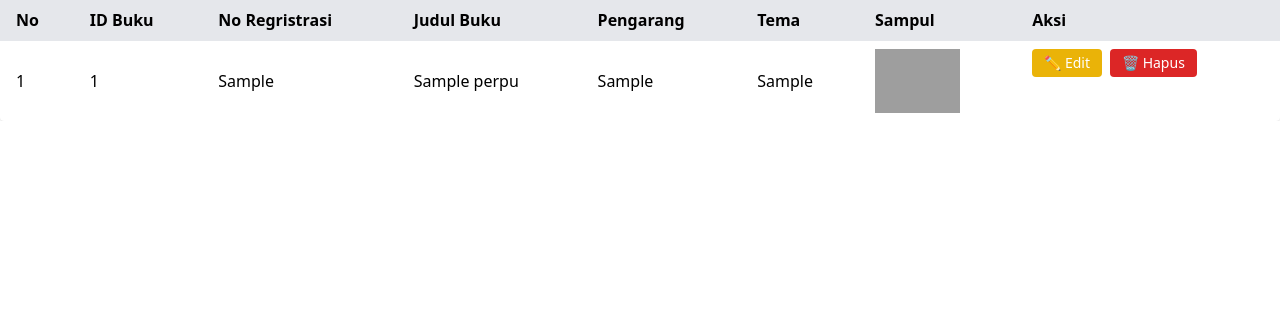
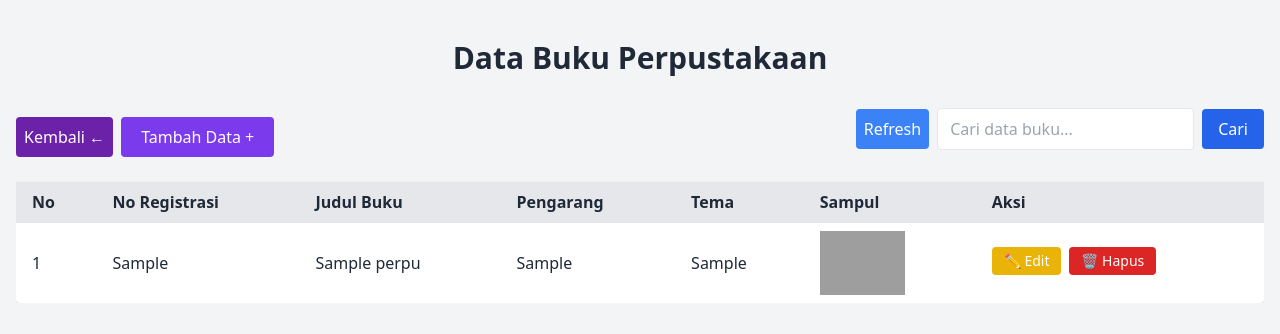
Before and after one commit to DaffaGalang/belajar_PHP, a PHP site: page /perpus.php in a window 1280 px wide. Shown: the top 334 px of the page. Run offline with PHP 8.4, Linux system fonts and the light colour scheme; tables that the repository leaves empty or names only in its code hold one stand-in row (values such as "Sample post"); some libraries are stand-ins or nearby versions; grey boxes are pictures that could not be loaded.

Commit message:
pertama 17 juli

```diff
--- a/koneksi/koneksi.php
+++ b/koneksi/koneksi.php
@@ -6,6 +6,16 @@ $db = "phpdasar";
 
 $koneksi = mysqli_connect($host, $user, $pass, $db);
 
+function query($query){
+    global $koneksi;
+    $result = mysqli_query($koneksi, $query);
+    $rows = [];
+    while( $row = mysqli_fetch_assoc($result) ) {
+        $rows [] = $row;
+    }
+    return $rows;
+}
+
 if(!$koneksi){
     die("Koneksi Gagal / Bermasalah : " . mysqli_connect_error()) ;
 }
--- a/koneksi/perpus.php
+++ b/koneksi/perpus.php
@@ -1,11 +1,7 @@
 <?php
-include("koneksi.php");
+require("koneksi.php");
 
-// $host = "localhost"; $user = "root"; $pass = ""; $db = "phpdasar";
-
-// $aye = mysqli_connect($koneksi);
-
-$query = mysqli_query($koneksi, "SELECT * FROM perpus ORDER BY id_buku DESC");
+$bayam = query ("SELECT * FROM perpus ORDER BY id_buku ASC");
 
 $no = 1;
 
@@ -13,21 +9,41 @@ $no = 1;
 
 <!DOCTYPE html>
 <html lang="en">
+
 <head>
     <meta charset="UTF-8">
     <meta name="viewport" content="width=device-width, initial-scale=1.0">
     <title>Data Buku Perpustakaan Ghanesa</title>
     <script src="https://cdn.tailwindcss.com"></script>
 </head>
-<body>
+
+<body class="bg-gray-100 text-gray-800">
+    <div class="container mx-auto px-4 py-6">
+
         <!-- Tampilan Tabel Data -->
         <div class="overflow-x-auto">
+            <h2 class="text-3xl font-bold mb-4 flex justify-center px-4 py-4">Data Buku Perpustakaan</h2>
+
+            <!-- Button Navigasi -->
+            <div class="flex justify-between items-center mb-4">
+                <!-- Navigasi -->
+                <div class="flex gap-2">
+                    <a href="#" class="px-2 py-2 bg-purple-800 text-white rounded hover:bg-purple-700">Kembali ←</a>
+                    <a href="#" class="px-5 py-2 bg-violet-600 text-white rounded hover:bg-violet-500">Tambah Data +</a>
+                </div>
+                <!-- Pencarian -->
+                <form method="GET" action="" class="flex items-center gap-2 mb-4">
+                    <a href="perpus.php" class="px-2 py-2 bg-blue-500 text-white rounded hover:bg-blue-600">Refresh</a>
+                    <input type="text" name="cari" class="border rounded px-3 py-2" placeholder="Cari data buku..." value="<?= htmlspecialchars($_GET['cari'] ?? '') ?>">
+                    <button type="submit" class="px-4 py-2 bg-blue-600 text-white rounded hover:bg-blue-700">Cari</button>
+                </form>
+            </div>
+
             <table class="min-w-full bg-white rounded shadow">
                 <thead class="bg-gray-200">
                     <tr>
                         <th class="px-4 py-2 text-left">No</th>
-                        <th class="px-4 py-2 text-left">ID Buku</th>
-                        <th class="px-4 py-2 text-left">No Regristrasi</th>
+                        <th class="px-4 py-2 text-left">No Registrasi</th>
                         <th class="px-4 py-2 text-left">Judul Buku</th>
                         <th class="px-4 py-2 text-left">Pengarang</th>
                         <th class="px-4 py-2 text-left">Tema</th>
@@ -36,17 +52,17 @@ $no = 1;
                     </tr>
                 </thead>
                 <tbody>
-                    <?php while ($data = mysqli_fetch_array($query)) : ?>
+                    <?php foreach ($bayam as $data) : ?>
                         <tr class='border-t'>
                             <td class='px-4 py-2'><?= $no++ ?></td>
-                            <td class='px-4 py-2'><?= htmlspecialchars($data['id_buku']) ?></td>
                             <td class='px-4 py-2'><?= htmlspecialchars($data['no_reg']) ?></td>
                             <td class='px-4 py-2'><?= htmlspecialchars($data['judul']) ?></td>
                             <td class='px-4 py-2'><?= htmlspecialchars($data['pengarang']) ?></td>
                             <td class='px-4 py-2'><?= htmlspecialchars($data['tema']) ?></td>
-                            <td class='px-4 py-2'><img src="uploads/<?= htmlspecialchars($data['sampul']) ?>" alt="Sampul" class="h-16"></td>
-                            <td class='px-4 py-2 flex gap-2'>
-
+                            <td class='px-4 py-2'>
+                                <img src="uploads/<?= htmlspecialchars($data['sampul']) ?>" alt="Sampul" class="h-16">
+                            </td>
+                            <td class='px-4 py-6 flex gap-2'>
                                 <!-- tombol aksi -->
                                 <a href='edit.php?id=<?= $data['id_buku'] ?>'
                                     class='inline-block px-3 py-1 text-sm bg-yellow-500 text-white rounded hover:bg-yellow-600 transition'>
@@ -59,8 +75,10 @@ $no = 1;
                                 </a>
                             </td>
                         </tr>
-                    <?php endwhile; ?>
+                    <?php endforeach; ?>
                 </tbody>
             </table>
+        </div>
 </body>
+
 </html>
```
Also changed, not shown: koneksi/uploads/3X4 I1.jpg (deleted), koneksi/uploads/Ain.jpeg (deleted), koneksi/uploads/Utama (1).jpg (deleted), koneksi/uploads/bhs indo.jpeg (added), koneksi/uploads/pkn.jpeg (added).
